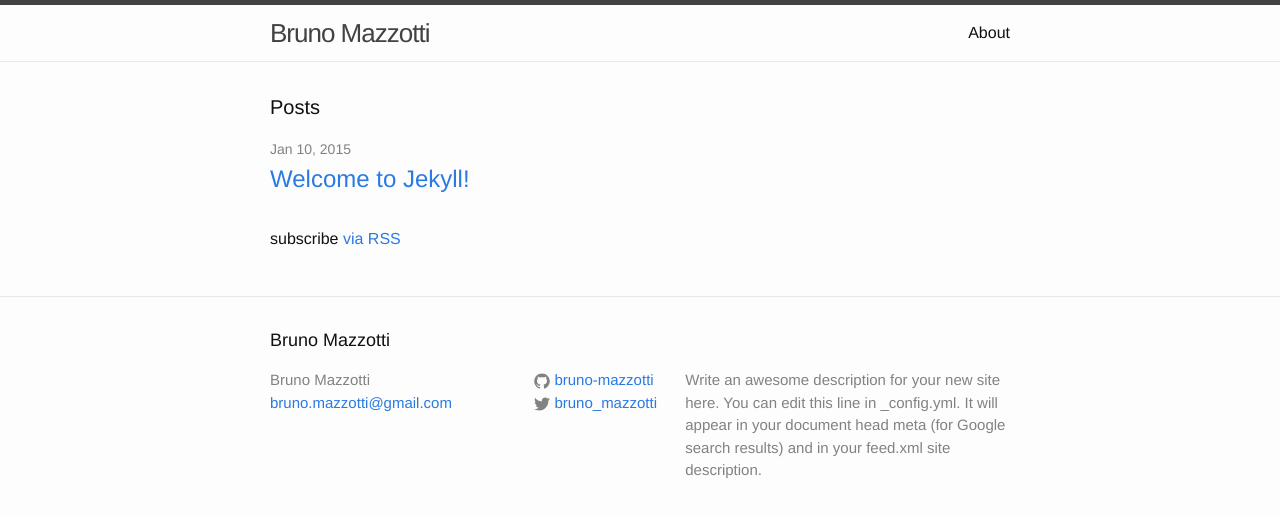
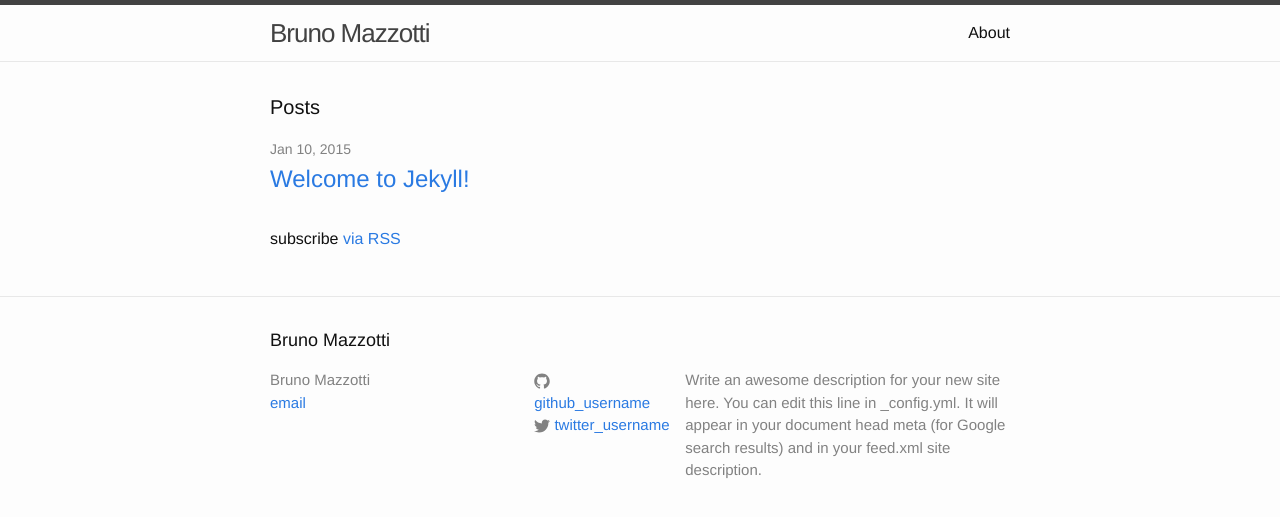
Before and after one commit to bruno-mazzotti/bruno-mazzotti.github.io, a Jekyll site: the page built from index.html, in a window 1280 px wide. Shown: the top 517 px of the page. Built offline with Jekyll 4.4.1, drawn with Linux system fonts in a browser that asks for light colours.

Commit message:
Hide e-mail address to avoid harvest by spammers

```diff
--- a/_config.yml
+++ b/_config.yml
@@ -9,15 +9,23 @@ highlighter: pygments
 
 # Site settings
 title: Bruno Mazzotti # find a better site title!
-email: bruno.mazzotti@gmail.com
+
+email: email
+#email: bruno.mazzotti@gmail.com
+
 description: > # This means to ignore newlines until "baseurl:".
   Write an awesome description for your new site here. You can edit this
   line in _config.yml. It will appear in your document head meta (for
   Google search results) and in your feed.xml site description.
 # The base hostname & protocol for the site.
+
 url: "http://bruno.mazzotti.com.br"
-twitter_username: bruno_mazzotti
-github_username:  bruno-mazzotti
+
+twitter_username: twitter_username
+#twitter_username: bruno_mazzotti
+
+github_username: github_username
+#github_username: bruno-mazzotti
 
 # Exclude directories and/or files from the conversion.
 exclude: [CNAME, Gemfile, Gemfile.lock]
```
